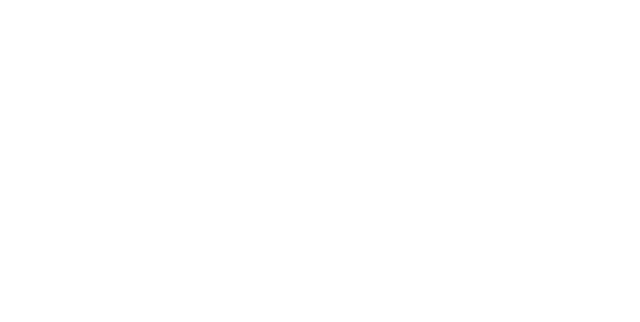
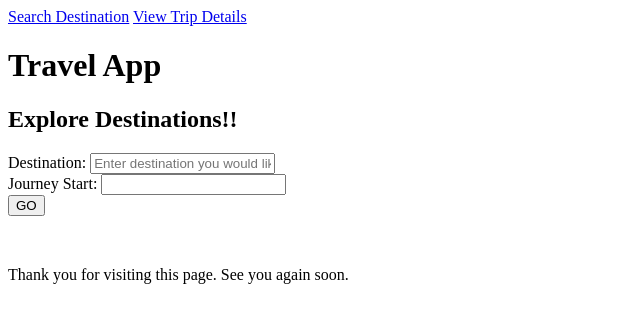
Before and after one commit to nnanthini/FrontEndNanodegree-TravelApp, a website: page src/client/html/index.html in a window 1280 px wide. Shown: the whole page, without its empty margins (0-640 px from the left). Drawn offline with Linux system fonts and the light colour scheme.

Commit message:
feat: Updated the basic HTML structure of the web app.

```diff
--- a/src/client/html/index.html
+++ b/src/client/html/index.html
@@ -1,9 +1,53 @@
 <!DOCTYPE html>
 <html>
     <head>
-        <title></title>
+        <meta name="viewport" content="width=device-width, initial-scale=1.0">
+        <title>Travel App</title>
     </head>
     <body>
+        <header class="hd">
+            <nav class="nav-hd">
+                <a href="#form-begin" class="link-nav" id="form-begin-nav">Search Destination</a>
+                <a href="#info-begin" class="link-nav" id="info-begin-nav">View Trip Details</a>
+            </nav>
+            <h1 id="h1-hd">
+                Travel App
+            </h1>
+            <h2 id="h2-hd">
+                Explore Destinations!!
+            </h2>
+        </header>
+        <main class="main-content">
+            <section class="form-main" id="form-begin">
+                <form>
+                    <div class="loc-form">
+                        <label for="location">Destination:</label>
+                        <input type="text" id="location" name="location" placeholder="Enter destination you would like to explore" required>
+                    </div>
+                    <div class="start-date-form">
+                        <label for="start-date">Journey Start:</label>
+                        <!-- DatePicker will be attached when document loads -->
+                        <input type="text" id="start-date" name="start-date" required>
+                    </div>
+                    <div class="submit-form">
+                        <input type="submit" id="submit-btn" value="GO">
+                    </div>
+                </form>
+            </section>
+            <section class="info-main" id="info-begin">
+                <figure class="fig-info">
+                    <img class="img-fig" id="destination-img" src="" alt="">
+                    <figcaption class="caption-fig" id="destination-figcaption"></figcaption>
+                </figure>
+                <section class="content-info" id="destination-content">
 
+                </section>
+            </section>
+        </main>
+        <footer class="ft">
+            <p id="txt-ft">
+                Thank you for visiting this page. See you again soon.
+            </p>
+        </footer>
     </body>
 </html>
```
